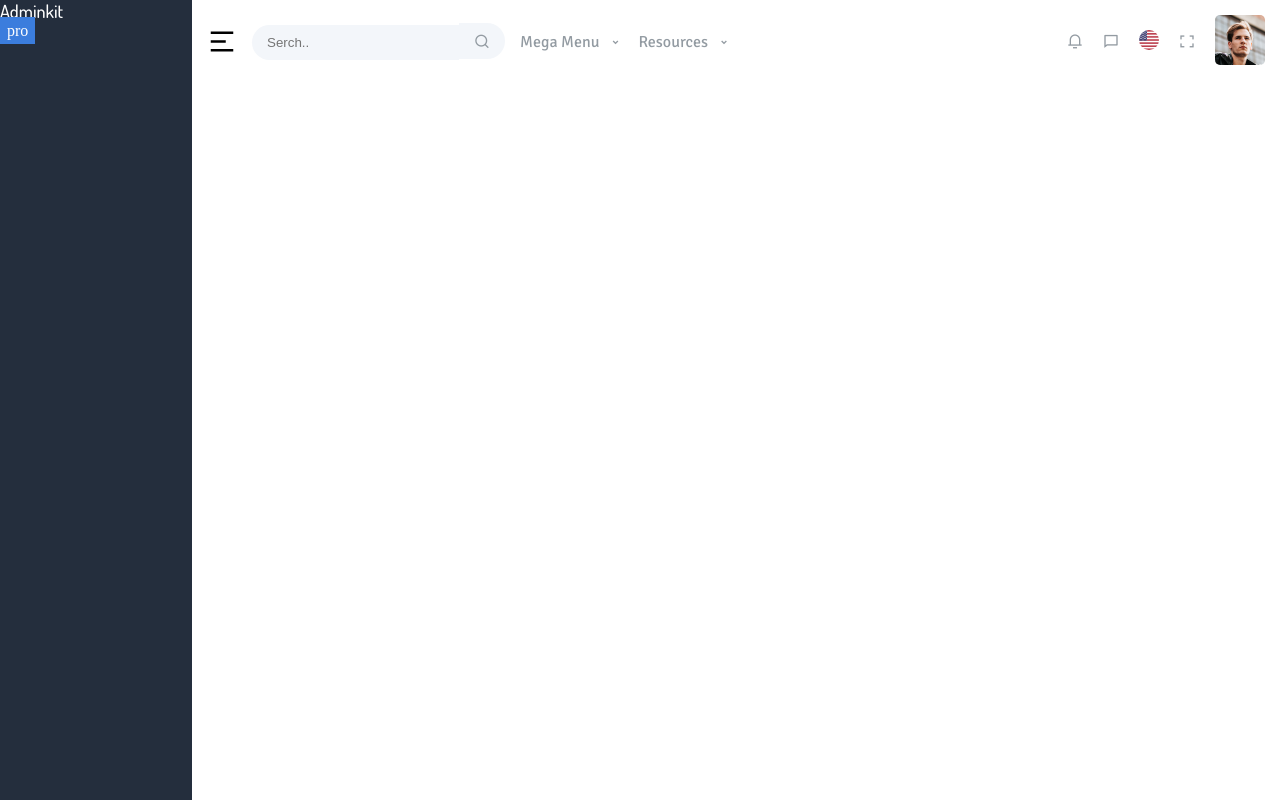
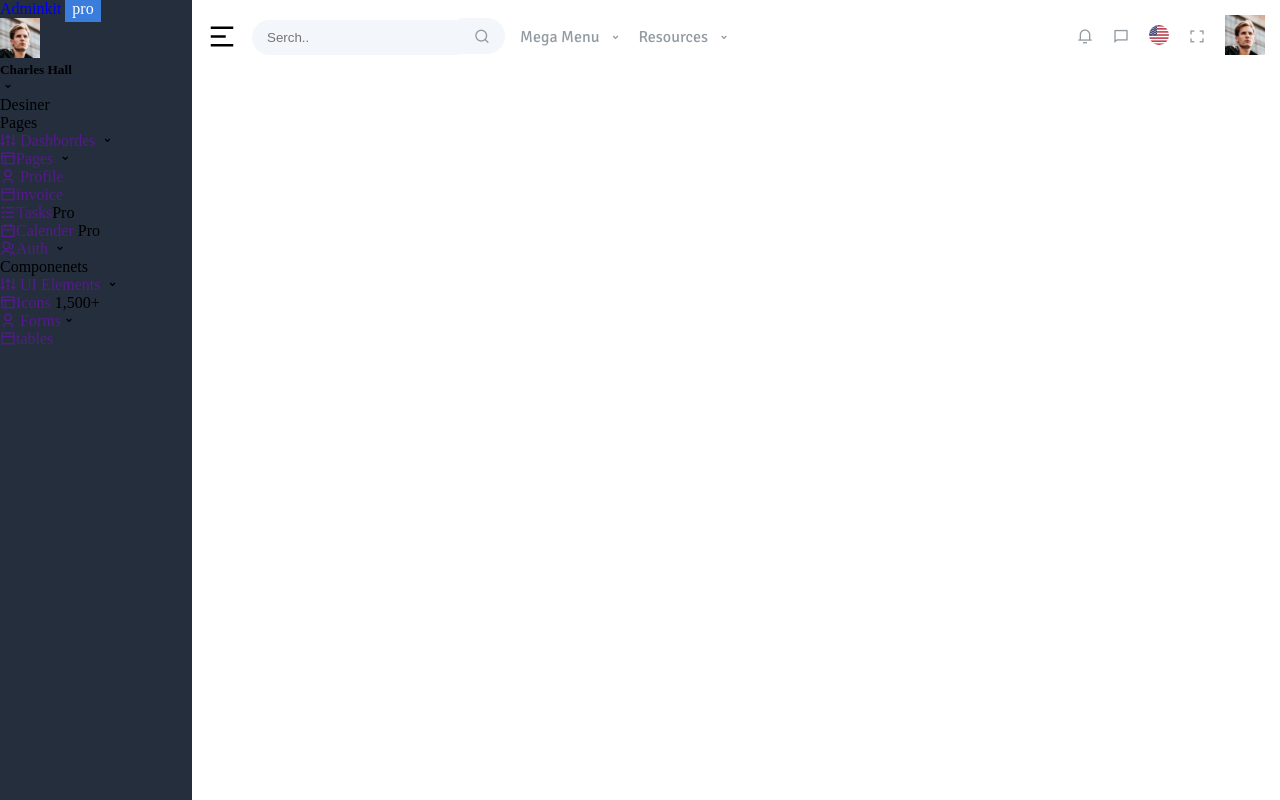
Before and after one commit to 4072-jenish/project-admin, a plain HTML site: page project-admin-panel/index.html in a window 1280 px wide. Drawn offline with Linux system fonts and the light colour scheme.

Commit message:
Update index.html

```diff
--- a/project-admin-panel/index.html
+++ b/project-admin-panel/index.html
@@ -12,7 +12,64 @@
 <body>
 
     <aside>
-        <div class="logo"><p>Adminkit</p> <span>pro</span></div>
+        <ul>
+            <li>
+                <div class="logo"><a href="javascript:void(0)">Adminkit</a> <span>pro</span></div>
+                <div class="profile">
+                    <img src="img/profile-photo.jpg" alt="" width="40px" height="40px" class="profile-img">
+                    <div class="profile-info">
+                        <span>
+                            <h5>Charles Hall</h5><i class="ri-arrow-drop-down-line"></i>
+                        </span>
+                        <p>Desiner</p>
+                  </div>
+                </div>
+                <ul class="pages">
+                    <li><p>Pages</p></li>
+                    <li>
+                        <a href=""><i class="ri-sound-module-fill"></i> Dashbordes </a><i class="ri-arrow-drop-down-line"></i>
+                    </li>
+                    <li>
+                        <a href=""><i class="ri-layout-5-line"></i>Pages </a><i class="ri-arrow-drop-down-line"></i>
+                    </li>
+                    <li>
+                        <a href=""><i class="ri-user-3-line"></i> Profile</a>
+                    </li>
+                    <li>
+                        <a href=""><i class="ri-layout-top-line"></i>invoice</a>
+                    </li>
+                    <li>
+                        <a href=""><i class="ri-list-check"></i>Tasks</a><span>Pro</span>
+                    </li>
+                    <li>
+                        <a href=""><i class="ri-calendar-line"></i>Calender</a>  <span>Pro</span>
+                    </li>
+                    <li>
+                         <a href=""><i class="ri-group-line"></i>Auth </a><i class="ri-arrow-drop-down-line"></i>
+                    </li>
+                </ul>
+            </li>
+            <li>
+                <ul class="pages">
+                    <li><p>Componenets</p></li>
+                    <li></li>
+                    <li>
+                        <a href=""><i class="ri-sound-module-fill"></i> UI Elements </a><i class="ri-arrow-drop-down-line"></i>
+                    </li>
+                    <li>
+                        <a href=""><i class="ri-layout-5-line"></i>Icons </a><span>1,500+</span>
+                    </li>
+                    <li>
+                        <a href=""><i class="ri-user-3-line"></i> Forms</a><i class="ri-arrow-drop-down-line"></i>
+                    </li>
+                    <li>
+                        <a href=""><i class="ri-layout-top-line"></i>tables</a>
+                    </li>
+
+                </ul>
+            </li>
+            <li></li>
+        </ul>
     </aside>
 
     <header>
@@ -27,7 +84,7 @@
             <li><a href="javascript:void(0)" class="ul-"><i class="ri-chat-4-line"></i></a></li>
             <li><a href="javascript:void(0)"><img src="img/flag.png" alt="" width="20px" height="20px" class="us-flag"></a></li>
             <li><a href="javascript:void(0)" class="ul-"><i class="ri-fullscreen-line"></i></a></li>
-            <li><a href="javascript:void(0)"><img src="img/profile-photo.jpg" alt="" width="50px" height="50px" class="profile"></a></li>
+            <li><a href="javascript:void(0)"><img src="img/profile-photo.jpg" alt="" width="40px" height="40px" class="profile-img"></a></li>
         </ul>
     </header>
 
```
